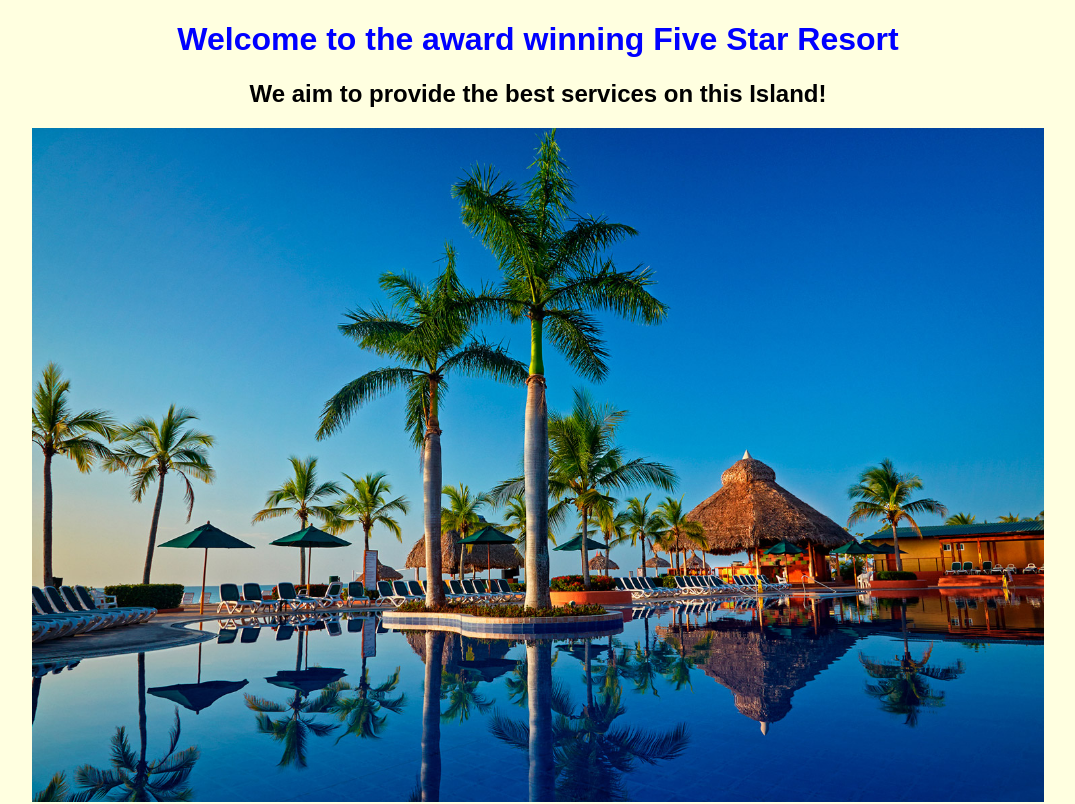
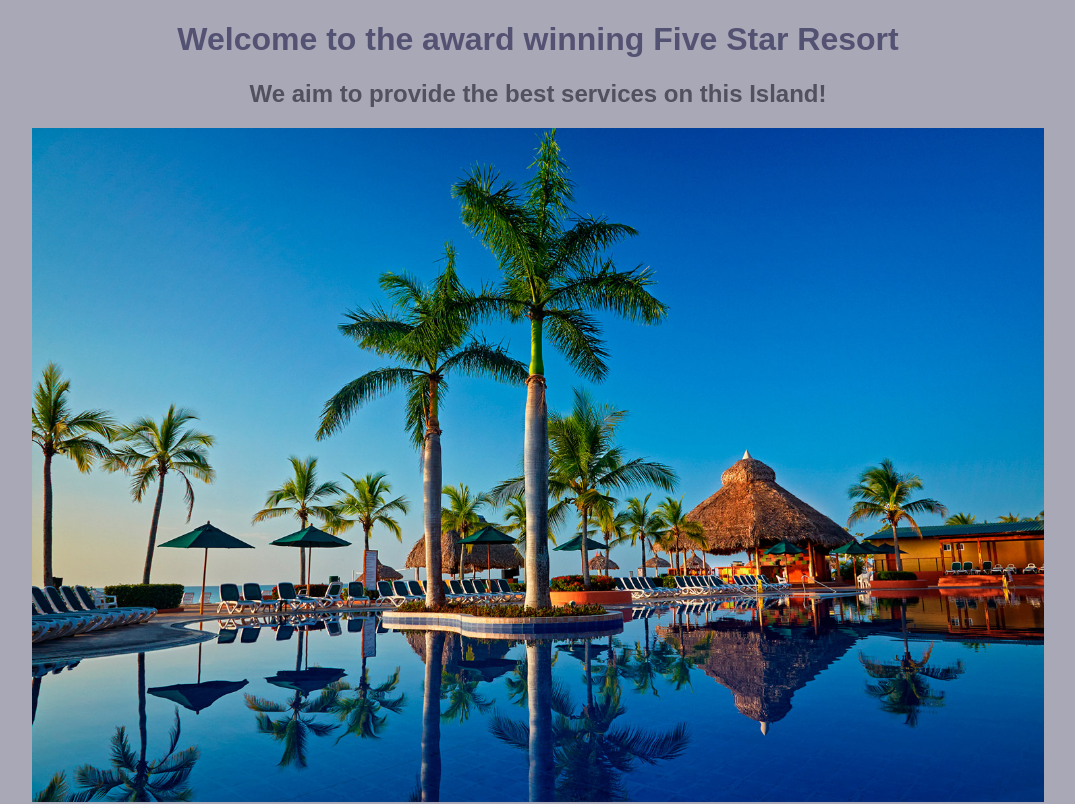
Before and after one commit to marcusparmentier/private-island-resort, a plain HTML site: page index.html in a window 1280 px wide. Shown: the top 804 px of the page, without its empty margins (102-1177 px from the left). Drawn offline with Linux system fonts and the light colour scheme.

Commit message:
Styling theme to purple

```diff
--- a/css/styles.css
+++ b/css/styles.css
@@ -1,11 +1,12 @@
 h1 {
   font-family: sans-serif;
-  font-size: 30;
-  color: blue;
+  font-size: 45;
+  color: #545272;
 }
 
 body {
   font-family: sans-serif;
-  background-color: #ffffe0;
+  background-color: #a9a8b7;
+  color: #525160;
   text-align: center;
 }
```
